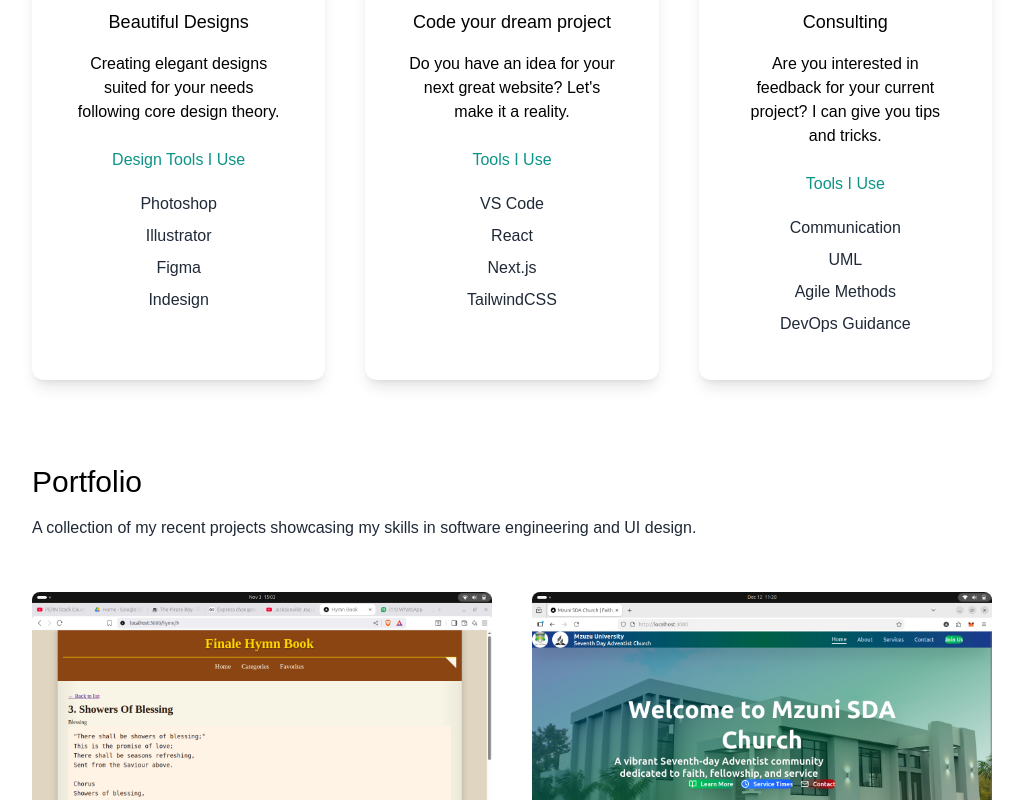
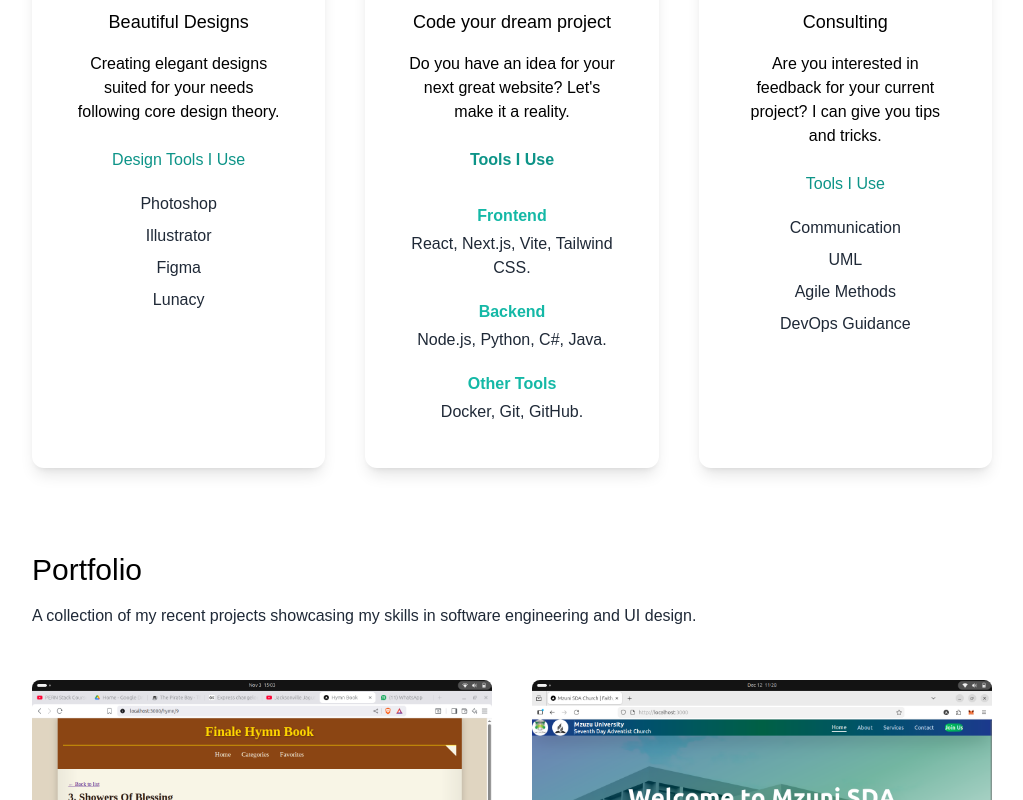
Before and after one commit to Gas-Liom/MyPortifolio, a Next.js app: page / in a window 1280 px wide. Shown: the part 1400-2200 px from the top of the page, without its empty margins (128-1151 px from the left). Built offline with nearby package versions, Linux system fonts and the light colour scheme.

Commit message:
more functionalities including footer added

```diff
--- a/pages/index.js
+++ b/pages/index.js
@@ -110,20 +110,36 @@ export default function Home() {
               <p className="text-gray-800 py-1">Photoshop</p>
               <p className="text-gray-800 py-1">Illustrator</p>
               <p className="text-gray-800 py-1">Figma</p>
-              <p className="text-gray-800 py-1">Indesign</p>
+              <p className="text-gray-800 py-1">Lunacy</p>
             </div>
 
            <div className="text-center shadow-lg p-10 rounded-xl my-10 dark:bg-white flex-1">
                             <Image src={code} width={100} height={100} />
                             <h3 className="text-lg font-medium pt-8 pb-2">Code your dream project</h3>
+
                             <p className="py-2">
                               Do you have an idea for your next great website? Let's make it a reality.
                             </p>
-              <h4 className="py-4 text-teal-600">Tools I Use</h4>
-              <p className="text-gray-800 py-1">VS Code</p>
-              <p className="text-gray-800 py-1">React</p>
-              <p className="text-gray-800 py-1">Next.js</p>
-              <p className="text-gray-800 py-1">TailwindCSS</p>
+
+                            <h4 className="py-4 text-teal-600 font-semibold">Tools I Use</h4>
+
+                            {/* Frontend */}
+                            <h5 className="text-teal-500 font-semibold pt-4">Frontend</h5>
+                            <p className="text-gray-800 py-1">
+                              React, Next.js, Vite, Tailwind CSS.
+                            </p>
+
+                            {/* Backend */}
+                            <h5 className="text-teal-500 font-semibold pt-4">Backend</h5>
+                            <p className="text-gray-800 py-1">
+                              Node.js, Python, C#, Java.
+                            </p>
+
+                            {/* Other Tools */}
+                            <h5 className="text-teal-500 font-semibold pt-4">Other Tools</h5>
+                            <p className="text-gray-800 py-1">
+                              Docker, Git, GitHub.
+                            </p>
             </div>
 
             <div className="text-center shadow-lg p-10 rounded-xl my-10 dark:bg-white flex-1">
@@ -198,6 +214,30 @@ export default function Home() {
         </section>
 
       </main>
+  <footer className="py-6 mt-20 bg-teal-600 dark:bg-teal-700 text-white text-center">
+  <p>© {new Date().getFullYear()} Alexinard Simbeye. All rights reserved.</p>
+
+  <div className="flex justify-center gap-8 text-3xl mt-3">
+    <a
+      href="https://github.com/Gas-Liom"
+      target="_blank"
+      rel="noopener noreferrer"
+      className="hover:text-black"
+    >
+      <AiFillGithub />
+    </a>
+
+    <a
+      href="https://web.facebook.com/alex.simbeye.12"
+      target="_blank"
+      rel="noopener noreferrer"
+      className="hover:text-blue-200"
+    >
+      <AiFillFacebook />
+    </a>
+  </div>
+</footer>
+
     </div>
   );
 }
```
Lines whose indentation alone changed are shown as unchanged.
